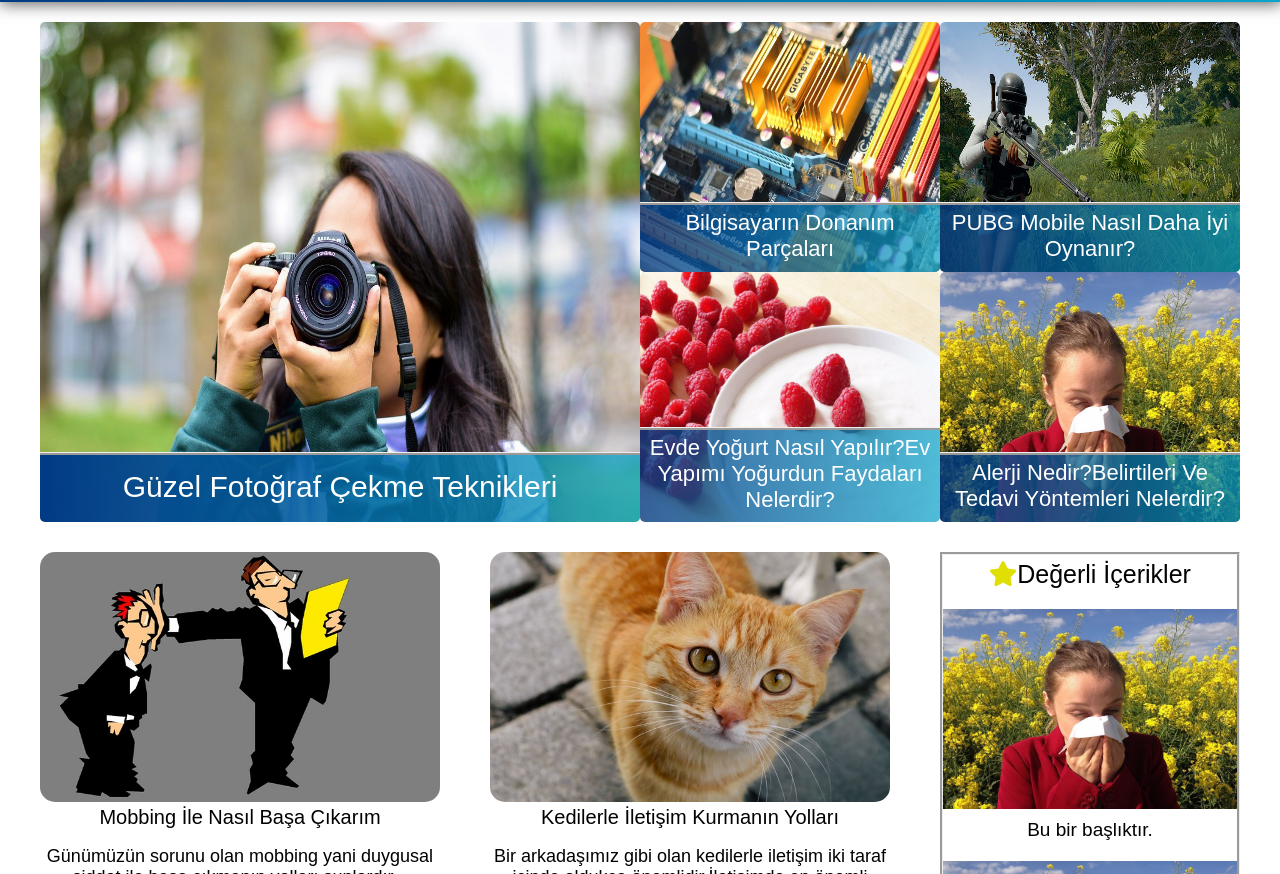
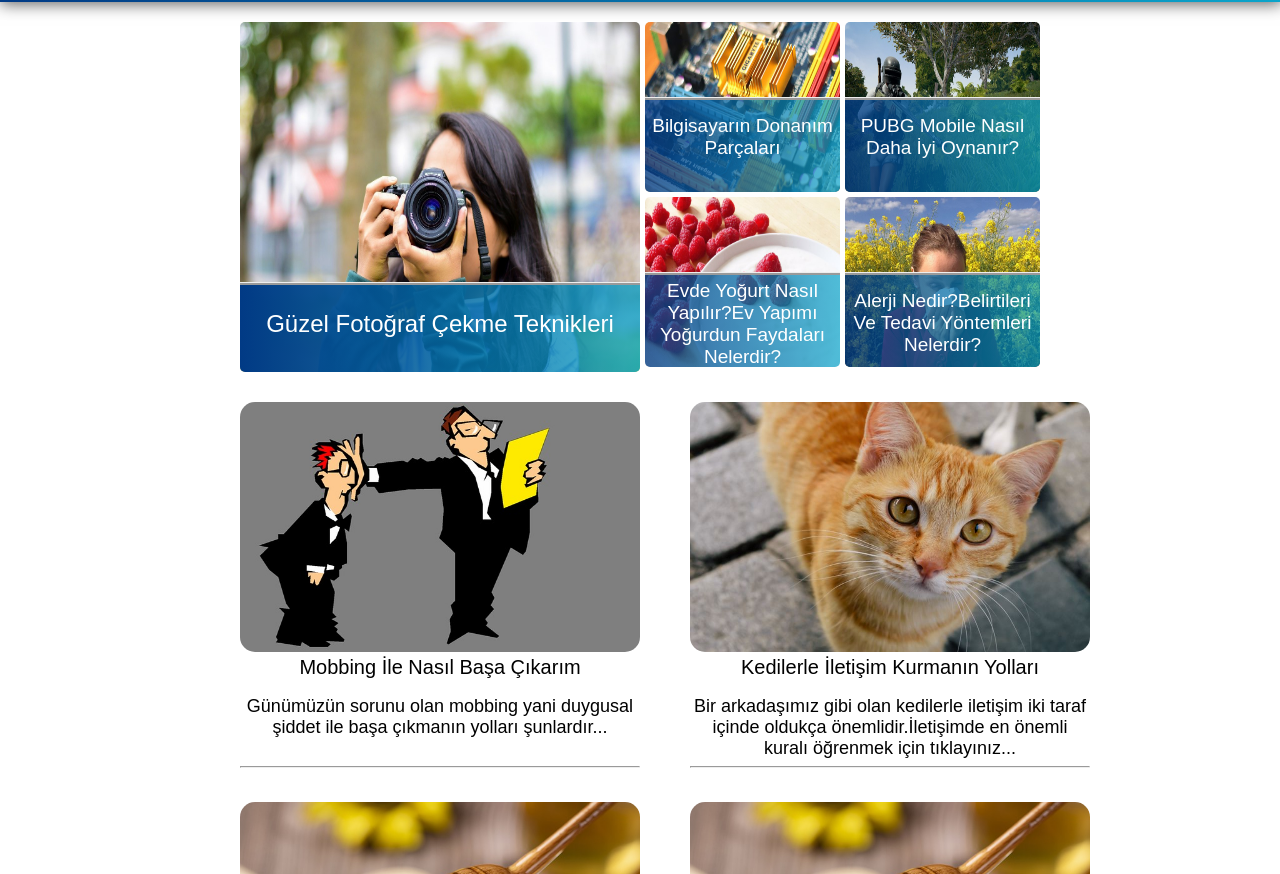
Before and after one commit to Serhat68TR/sserhat, a plain HTML site: page index.html in a window 1280 px wide. Shown: the part 78-952 px from the top of the page. Drawn offline with Linux system fonts and the light colour scheme.

Commit message:
Add files via upload

```diff
--- a/css/index.css
+++ b/css/index.css
@@ -3,17 +3,17 @@ html, body {
    overflow-x: hidden;
 
 }
-.sayfa{width:1200px; height: 2000px;  margin:auto; }
+.sayfa{width:1200px; height: 1500px;  margin:auto; }
 .ustkutu{width:1200px; height: 500px; float: left;}
-.solkutu{width:600px; height: 500px; float: left;   }
+.solkutu{width:600px; height: 495px; float: left;   }
 
-.solkutuyazi{position: absolute; width: 600px; height: 70px; float: left; font-size: 30px;  color:white; padding-top: 15px; border-radius:0 0 5px 5px;  border-top:ridge; background-image: linear-gradient(to right, rgb(1, 58, 133) , rgba(10, 164, 202, 0.753)); margin-top:430px;  }
+.solkutuyazi{position: absolute; width: 600px; height: 90px; float: left; font-size: 30px;  color:white; padding-top: 25px; border-radius:0 0 5px 5px;  border-top:ridge; background-image: linear-gradient(to right, rgb(1, 58, 133) , rgba(10, 164, 202, 0.753)); margin-top:405px;  }
 .solkutu img {width: 100%; height: 100%; border-radius: 5px;}
-.sagkutular{width:300px; height: 250px; float: left; }
-.sagkutularyazi1{width:300px; position: absolute; float: left; height: 70px; padding-top: 5px; font-size:22px; border-radius:0 0 5px 5px; border-top:ridge; margin-top:180px; color:white; background-image: linear-gradient(to right, rgba(1, 58, 133, 0.788) , rgba(10, 164, 202, 0.705)); }
-.sagkutularyazi2{width:300px; position: absolute; float: left; height: 70px; padding-top: 5px; font-size:22px; border-radius:0 0 5px 5px; border-top:ridge; margin-top:180px; color:white; background-image: linear-gradient(to right, rgba(1, 58, 133, 0.788) , rgba(10, 164, 202, 0.705)); }
-.sagkutularyazi3{width:300px; position: absolute; float: left; height: 70px; padding-top: 5px; font-size:22px; border-radius:0 0 5px 5px; border-top:ridge; margin-top:180px; color:white; background-image: linear-gradient(to right, rgba(1, 58, 133, 0.788) , rgba(10, 164, 202, 0.705)); }
-.sagkutularyazi4{width:300px; position: absolute; float: left; height: 95px; padding-top: 5px; font-size:22px; border-radius:0 0 5px 5px; border-top:ridge; margin-top:155px; color:white; background-image: linear-gradient(to right, rgba(1, 58, 133, 0.788) , rgba(10, 164, 202, 0.705)); }
+.sagkutular{width:295px; height: 245px; float: left; margin-left:5px; margin-bottom: 5px; }
+.sagkutularyazi1{width:295px; position: absolute; float: left; height: 95px; padding-top:15px; font-size:22px; border-radius:0 0 5px 5px; border-top:ridge; margin-top:150px; margin-left:5px; color:white; background-image: linear-gradient(to right, rgba(1, 58, 133, 0.788) , rgba(10, 164, 202, 0.705)); }
+.sagkutularyazi2{width:295px; position: absolute; float: left; height: 95px; padding-top:15px; font-size:22px; border-radius:0 0 5px 5px; border-top:ridge; margin-top:150px; margin-left:5px; color:white; background-image: linear-gradient(to right, rgba(1, 58, 133, 0.788) , rgba(10, 164, 202, 0.705)); }
+.sagkutularyazi3{width:295px; position: absolute; float: left; height: 95px; padding-top:15px; font-size:22px; border-radius:0 0 5px 5px; border-top:ridge; margin-top:150px; margin-left:5px; color:white; background-image: linear-gradient(to right, rgba(1, 58, 133, 0.788) , rgba(10, 164, 202, 0.705)); }
+.sagkutularyazi4{width:295px; position: absolute; float: left; height: 95px; padding-top: 5px; font-size:22px; border-radius:0 0 5px 5px; border-top:ridge; margin-top:150px; margin-left:5px; color:white; background-image: linear-gradient(to right, rgba(1, 58, 133, 0.788) , rgba(10, 164, 202, 0.705)); }
 .tamkapsayici{float: left; text-align: center;}
 .sagkutular img {width: 100%; height: 100%; border-radius: 5px;}
 .orta{width:900px; float: left; margin-top: 30px;}
@@ -26,12 +26,12 @@ html, body {
 .ortasolkutular img {width: 100%; height: 250px; border-radius: 15px;}
 .ortasolmetin{width: 100%; height:40px; float: left; font-size: 20px;  }
 .ortasolyazi{width: 100%; height: 60px; float: left; font-size:18px; margin-bottom: 10px; }
-.sagalan{width: 300px; height: 1300px; float: left; margin-top:30px; border:groove;}
-.degerliicerikler{width: 100%; height: auto; font-size: 25px; float: left; text-align: center; margin-top:5px;}
-.fa-star{color:rgb(223, 223, 2);}
-.degerliicerik{float: left; width:100%; height: 200px; margin-top:20px;}
-.degerliicerik img {width:100%; height: 200px;}
-.degerliicerikyazi{width: 100%; text-align: center; float: left; font-size:19px; margin-top:10px;}
+.sagalan{width: 300px; height: 1000px; float: left; margin-top:100px; background-color: rgba(228, 228, 228, 0.63); border-radius: 15px; }
+.degerliicerikler{width: 100%; height: auto; font-size: 25px; float: left; text-align: center; margin-top:20px;}
+.fa-star{color:rgb(233, 233, 1);}
+.degerliicerik{float: left; width:90%; margin-left: 5%; height: 170px; margin-top:20px;}
+.degerliicerik img {width:100%; height: 170px; border-radius: 5px;}
+.degerliicerikyazi{width: 90%; text-align: center; margin-left: 5%; float: left; font-size:19px; margin-top:10px;}
 
 
 
@@ -44,6 +44,19 @@ html, body {
 #gizlilik{width: 100%; text-align: center; font-size: 20px; margin-top:10px; }
 #gizlilik a{text-decoration: none; color:#000;}
 
+@media (max-width: 1300px)
+{
+   .sayfa{width:800px; height: 2000px;}
+   .ustkutu{width:800px; height: 350px;}
+   .solkutu{width: 400px; height: 350px;}
+   .solkutuyazi{width: 400px; margin-top:260px; padding-top:25px; font-size:24px;}
+   .sagkutularyazi1{width:195px; margin-top:75px; font-size:19px;}
+   .sagkutularyazi2{width:195px; margin-top:75px; font-size:19px;}
+   .sagkutularyazi3{width:195px; margin-top:75px; font-size:19px;}
+   .sagkutularyazi4{width:195px; margin-top:75px; font-size:19px;}
+   .sagkutular{width:195px; height: 170px;}
+
+}
 @media only screen and (max-width:1230px)
 {
 
--- a/index.html
+++ b/index.html
@@ -181,22 +181,15 @@
 
 
         <div class="sagalan">
-            <div class="degerliicerikler"><i class="fas fa-star"></i>Değerli İçerikler</div>
+            <div class="degerliicerikler"><i class="fas fa-star"></i>Popüler Yazılar</div>
+            <div class="degerliicerik"><img src="image/alerji.jpeg"></div>
+            <div class="degerliicerikyazi">Alerji nedir,alerji ile başa çıkmanın yollaroı</div>
             <div class="degerliicerik"><img src="image/alerji.jpeg"></div>
             <div class="degerliicerikyazi">Bu bir başlıktır.</div>
             <div class="degerliicerik"><img src="image/alerji.jpeg"></div>
             <div class="degerliicerikyazi">Bu bir başlıktır.</div>
             <div class="degerliicerik"><img src="image/alerji.jpeg"></div>
             <div class="degerliicerikyazi">Bu bir başlıktır.</div>
-            <form action="https://formsubmit.co/serhatkaya6851@gmail.com" method="POST">
-                <input type="hidden" name="_subject" value="New submission!">
-                <input type="email" name="email" placeholder="Email Address" required>
-                <input type="hidden" name="_next" value="https://index.html">
-                <input type="text" name="name" required>
-
-                <button type="submit">Send</button>
-           </form>
-
         </div>
 
         </div>
```
